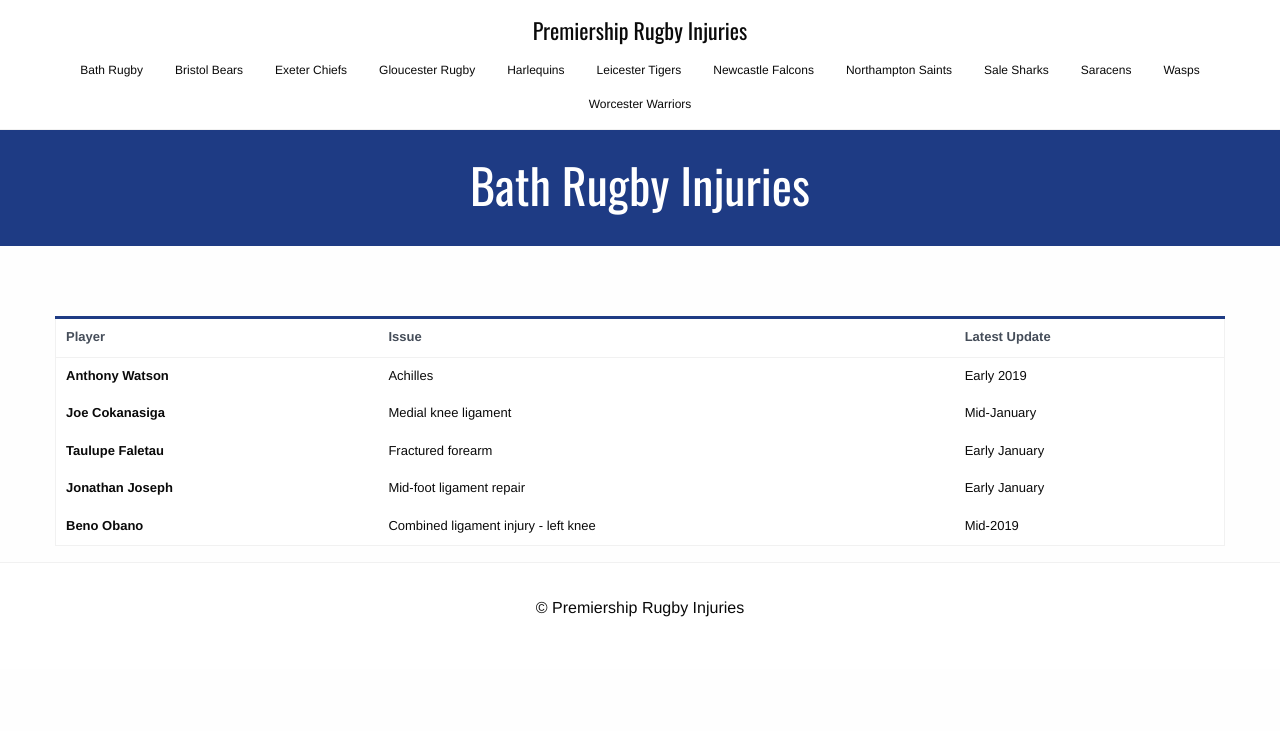
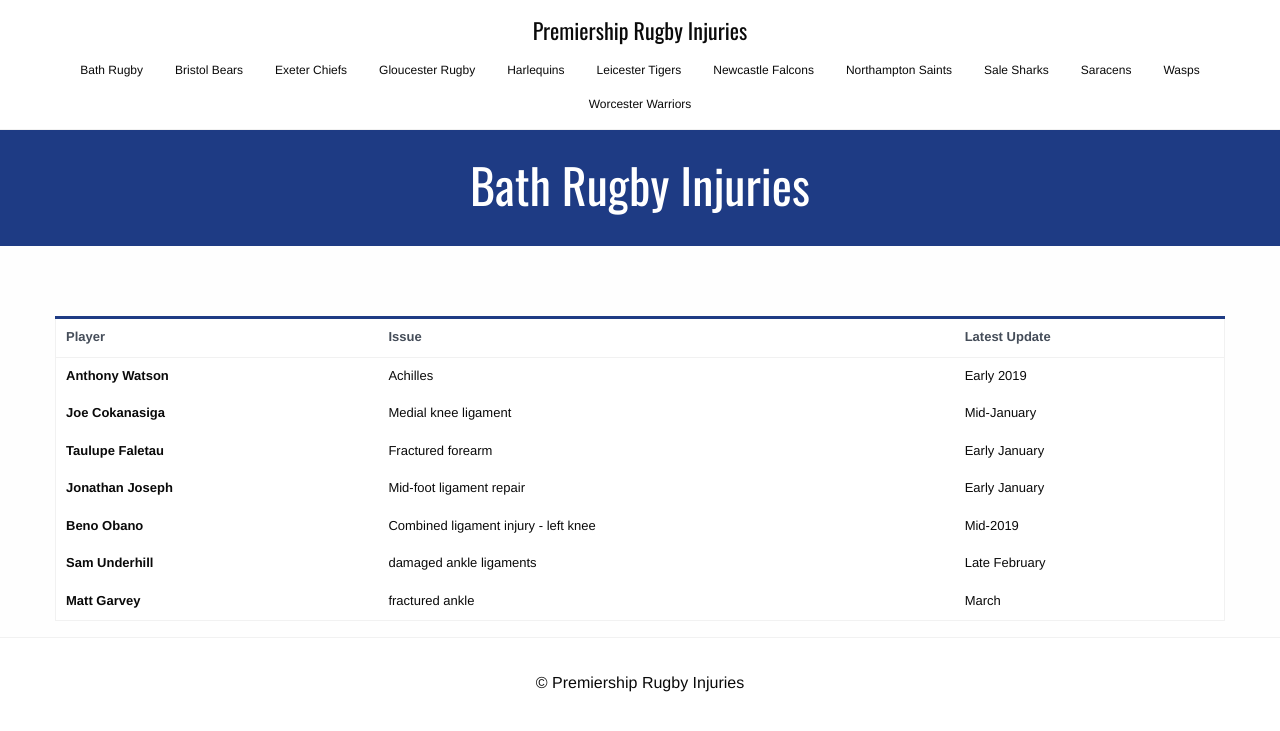
Before and after one commit to krussll/rugbyinjuries, a Jekyll site: the page built from teams/bath-rugby.html, in a window 1280 px wide. Shown: the top 731 px of the page. Built offline with Jekyll 4.4.1, drawn with Linux system fonts in a browser that asks for light colours.

Commit message:
Update injuries.yml

```diff
--- a/_data/injuries.yml
+++ b/_data/injuries.yml
@@ -20,6 +20,14 @@
       injury: "Combined ligament injury - left knee"
       expectedreturn: "Mid-2019"
       source: "https://www.bathrugby.com/news/injury-update-4/"
+    - name: "Sam Underhill"
+      injury: "damaged ankle ligaments"
+      expectedreturn: "Late February"
+      source: "https://www.bbc.co.uk/sport/rugby-union/46736639"
+    - name: "Matt Garvey"
+      injury: "fractured ankle"
+      expectedreturn: "March"
+      source: "https://www.bbc.co.uk/sport/rugby-union/46736639"
 
 - name: "Bristol Bears"
   players: ""
```
